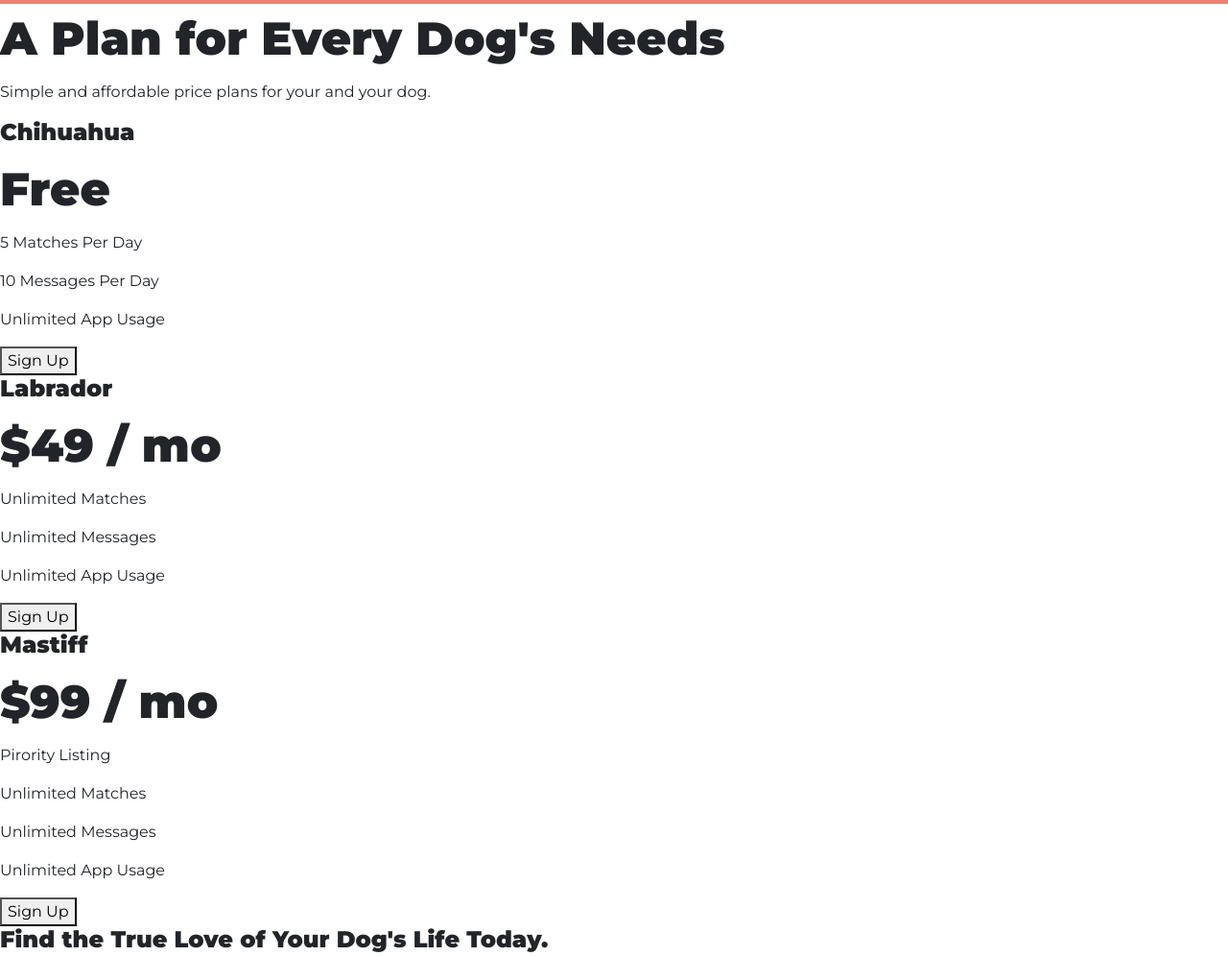
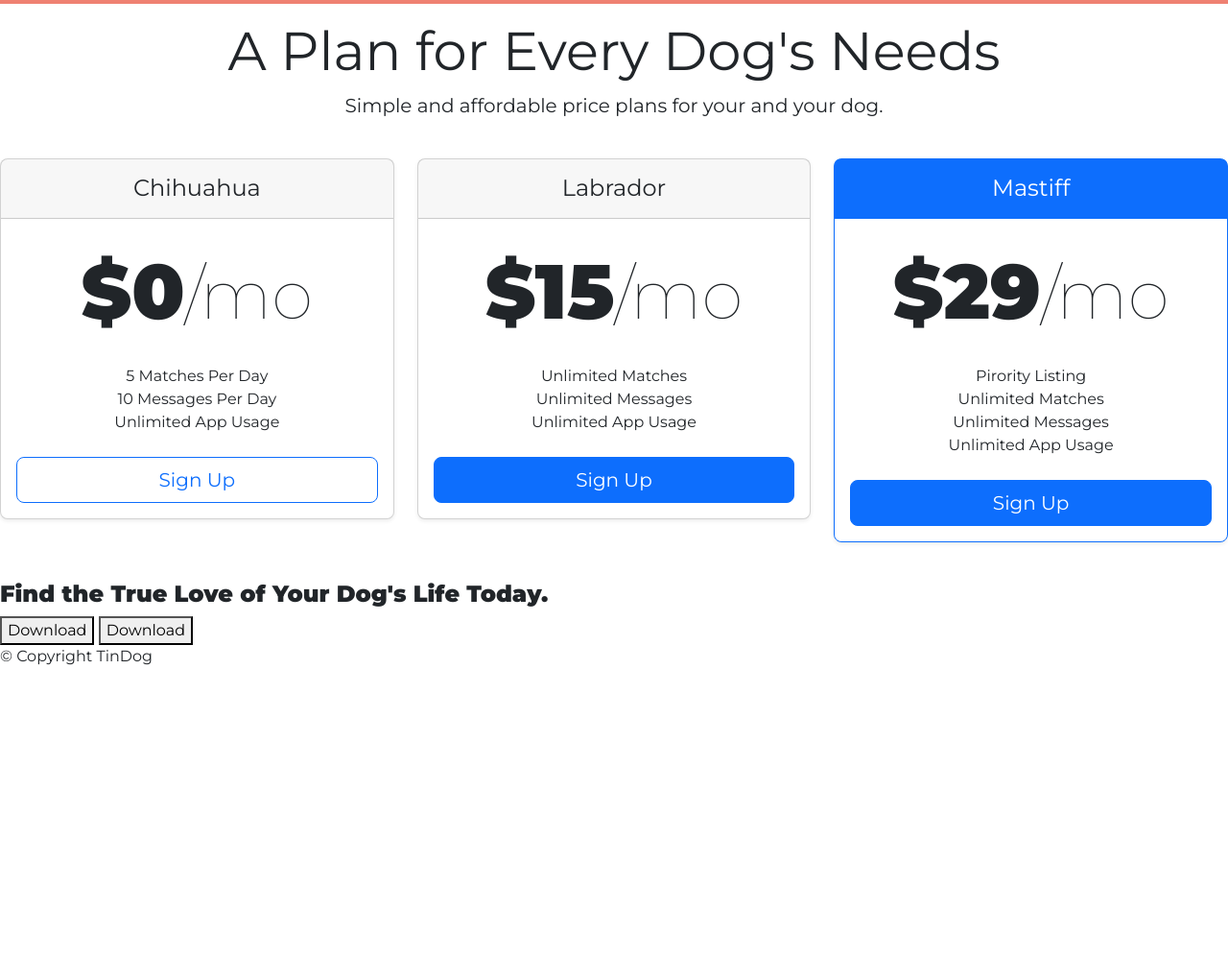
Before and after one commit to 3beforenoon/old-tindog, a plain HTML site: page index.html in a window 1280 px wide. Shown: the part 2099-3095 px from the top of the page at 96% size. After the commit the page ends 2811 px from the top, so only its background shows below. Drawn offline with nearby package versions, Linux system fonts and the light colour scheme.

Commit message:
Update index.html
New pricing table

```diff
--- a/index.html
+++ b/index.html
@@ -141,34 +141,63 @@
 
   <section id="pricing">
 
-    <h2>A Plan for Every Dog's Needs</h2>
-    <p>Simple and affordable price plans for your and your dog.</p>
+    <div class="pricing-header p-3 pb-md-4 mx-auto text-center">
+      <h1 class="display-4 fw-normal">A Plan for Every Dog's Needs</h1>
+      <p class="fs-5 text-body-secondary">Simple and affordable price plans for your and your dog.</p>
+    </div>
 
-
-    <h3>Chihuahua</h3>
-    <h2>Free</h2>
-    <p>5 Matches Per Day</p>
-    <p>10 Messages Per Day</p>
-    <p>Unlimited App Usage</p>
-    <button type="button">Sign Up</button>
-
-
-    <h3>Labrador</h3>
-    <h2>$49 / mo</h2>
-    <p>Unlimited Matches</p>
-    <p>Unlimited Messages</p>
-    <p>Unlimited App Usage</p>
-    <button type="button">Sign Up</button>
-
-
-    <h3>Mastiff</h3>
-    <h2>$99 / mo</h2>
-    <p>Pirority Listing</p>
-    <p>Unlimited Matches</p>
-    <p>Unlimited Messages</p>
-    <p>Unlimited App Usage</p>
-    <button type="button">Sign Up</button>
-
+    <main>
+    <div class="row row-cols-1 row-cols-md-3 mb-3 text-center">
+      <div class="col">
+        <div class="card mb-4 rounded-3 shadow-sm">
+          <div class="card-header py-3">
+            <h4 class="my-0 fw-normal">Chihuahua</h4>
+          </div>
+          <div class="card-body">
+            <h1 class="card-title pricing-card-title">$0<small class="text-body-secondary fw-light">/mo</small></h1>
+            <ul class="list-unstyled mt-3 mb-4">
+              <li>5 Matches Per Day</li>
+              <li>10 Messages Per Day</li>
+              <li>Unlimited App Usage</li>
+            </ul>
+            <button type="button" class="w-100 btn btn-lg btn-outline-primary">Sign Up</button>
+          </div>
+        </div>
+      </div>
+      <div class="col">
+        <div class="card mb-4 rounded-3 shadow-sm">
+          <div class="card-header py-3">
+            <h4 class="my-0 fw-normal">Labrador</h4>
+          </div>
+          <div class="card-body">
+            <h1 class="card-title pricing-card-title">$15<small class="text-body-secondary fw-light">/mo</small></h1>
+            <ul class="list-unstyled mt-3 mb-4">
+              <li>Unlimited Matches</li>
+              <li>Unlimited Messages</li>
+              <li>Unlimited App Usage</li>
+            </ul>
+            <button type="button" class="w-100 btn btn-lg btn-primary">Sign Up</button>
+          </div>
+        </div>
+      </div>
+      <div class="col">
+        <div class="card mb-4 rounded-3 shadow-sm border-primary">
+          <div class="card-header py-3 text-bg-primary border-primary">
+            <h4 class="my-0 fw-normal">Mastiff</h4>
+          </div>
+          <div class="card-body">
+            <h1 class="card-title pricing-card-title">$29<small class="text-body-secondary fw-light">/mo</small></h1>
+            <ul class="list-unstyled mt-3 mb-4">
+              <li>Pirority Listing</li>
+              <li>Unlimited Matches</li>
+              <li>Unlimited Messages</li>
+              <li>Unlimited App Usage</li>
+            </ul>
+            <button type="button" class="w-100 btn btn-lg btn-primary">Sign Up</button>
+          </div>
+        </div>
+      </div>
+    </div>
   </section>
 
 
```
